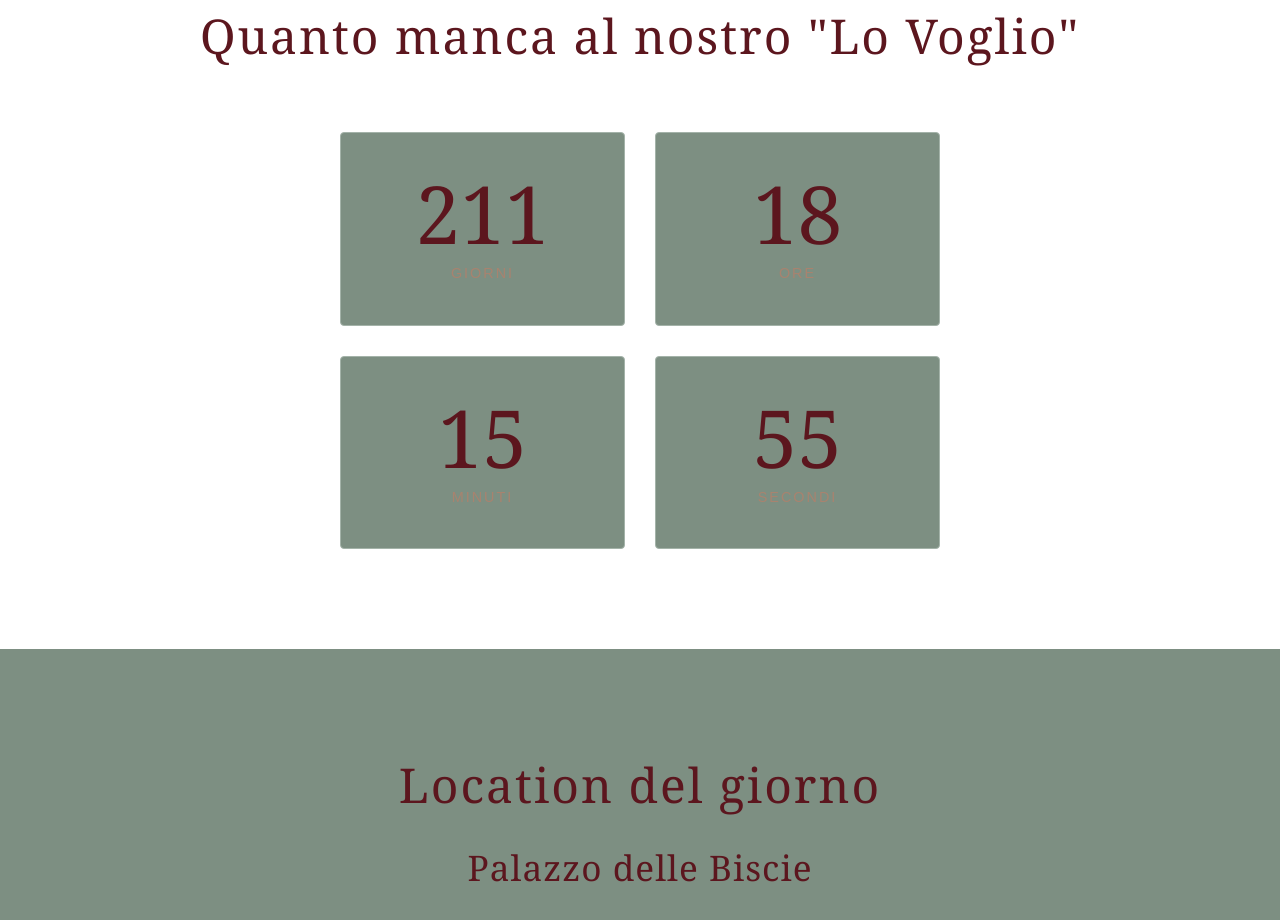
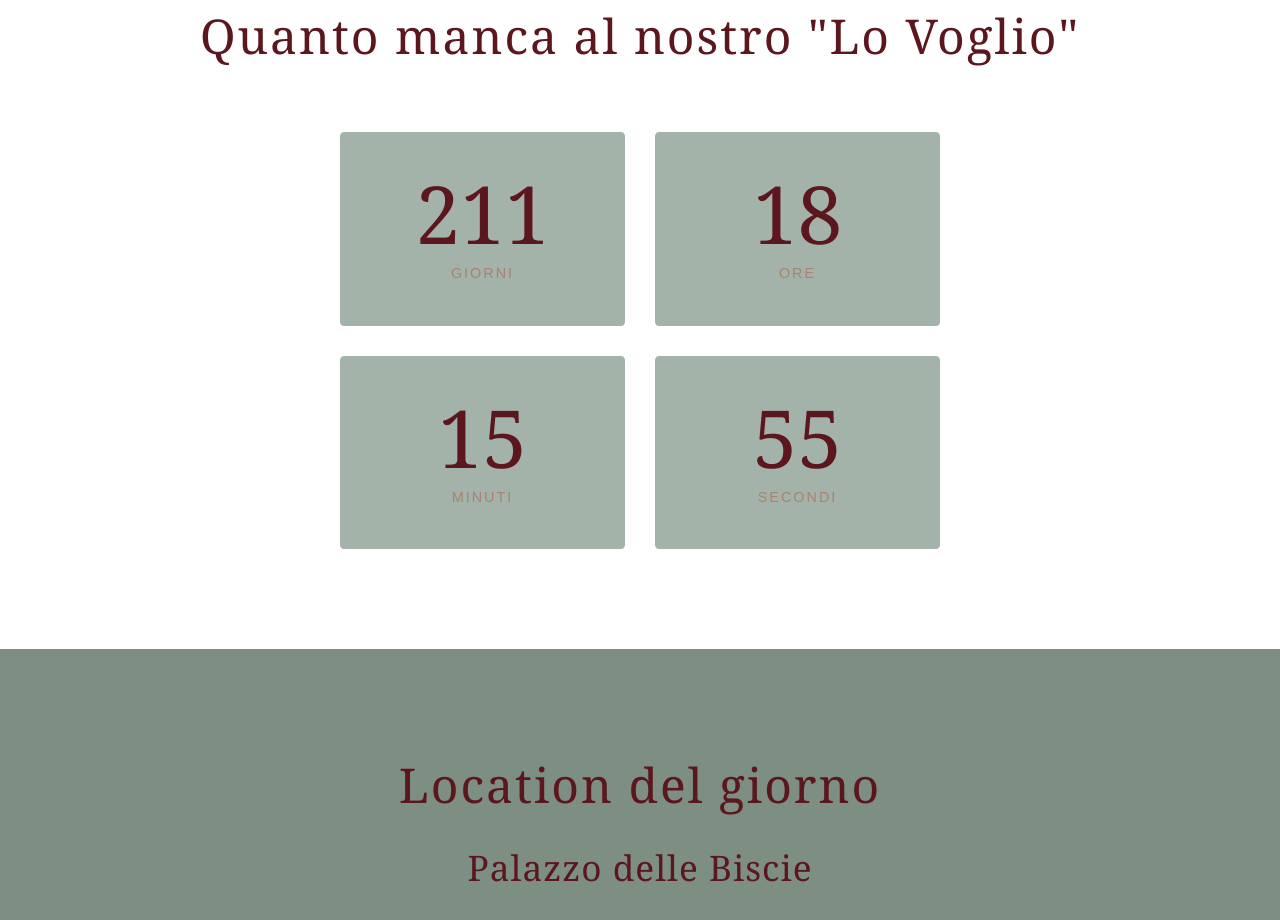
Before and after one commit to checcocav/wedding-villa-bisce, a Next.js app: page / in a window 1280 px wide. Shown: the part 900-1820 px from the top of the page. Built offline with nearby package versions, Linux system fonts and the light colour scheme.

Commit message:
Update LandingClient.tsx

```diff
--- a/app/LandingClient.tsx
+++ b/app/LandingClient.tsx
@@ -263,7 +263,7 @@ export default function LandingClient() {
           ].map((item, i) => (
             <div key={i} style={{
               padding: '40px 20px',
-              background: '#7D8F82',
+              background: '#A4B3A9',
               border: '1px solid #A4B3A9',
               borderRadius: 4
             }}>
```
